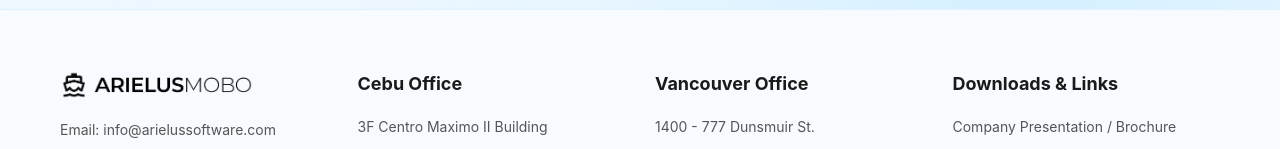
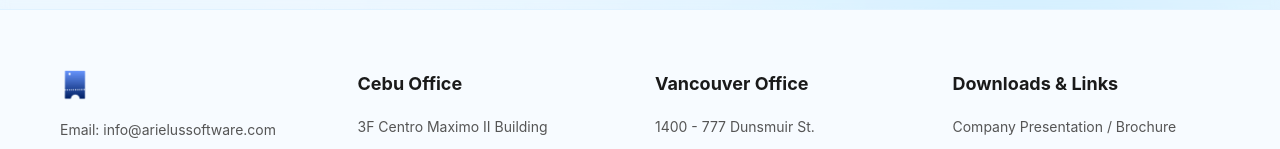
Before and after one commit to jeotecson-web/arielus-mobo, a plain HTML site: page index.html in a window 1280 px wide. Shown: the part 4024-4173 px from the top of the page. Drawn offline with Linux system fonts and the light colour scheme; a web font is replaced by a local one.

Commit message:
new change

```diff
--- a/index.html
+++ b/index.html
@@ -758,7 +758,7 @@
     <div class="container">
         <div class="footer-grid">
             <div class="footer-col">
-                <img src="assets/logo-alt.png" alt="Arielus Software Inc. Logo" style="height: 30px; margin-bottom: 10px;">
+                <img src="assets/alt/logo-icon.png" alt="Arielus Software Inc. Logo" style="height: 30px; margin-bottom: 10px;">
                 <p>Email: info@arielussoftware.com</p>
                 <p>We are your Digital Transformation Partner.</p>
             </div>
```
